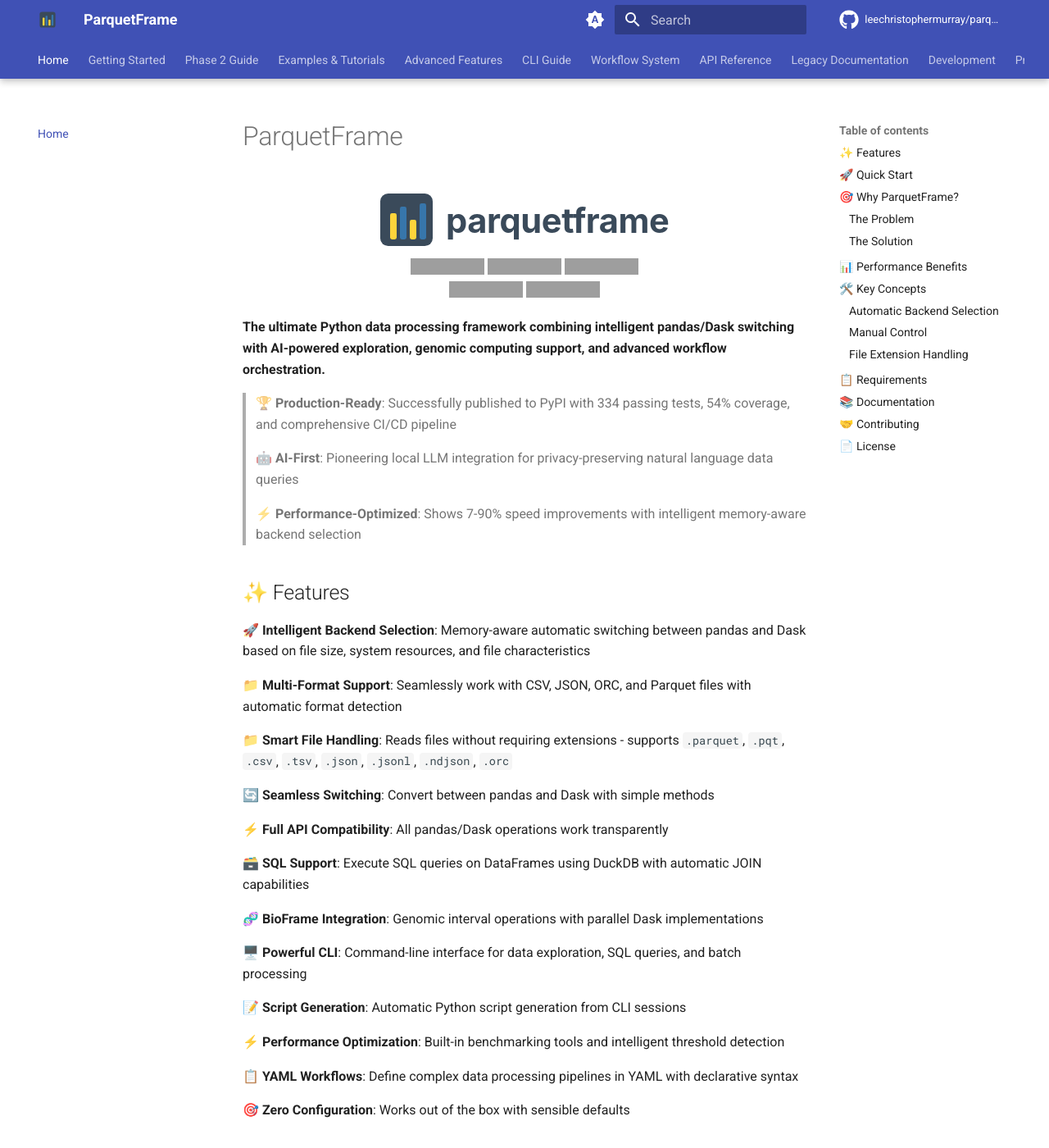
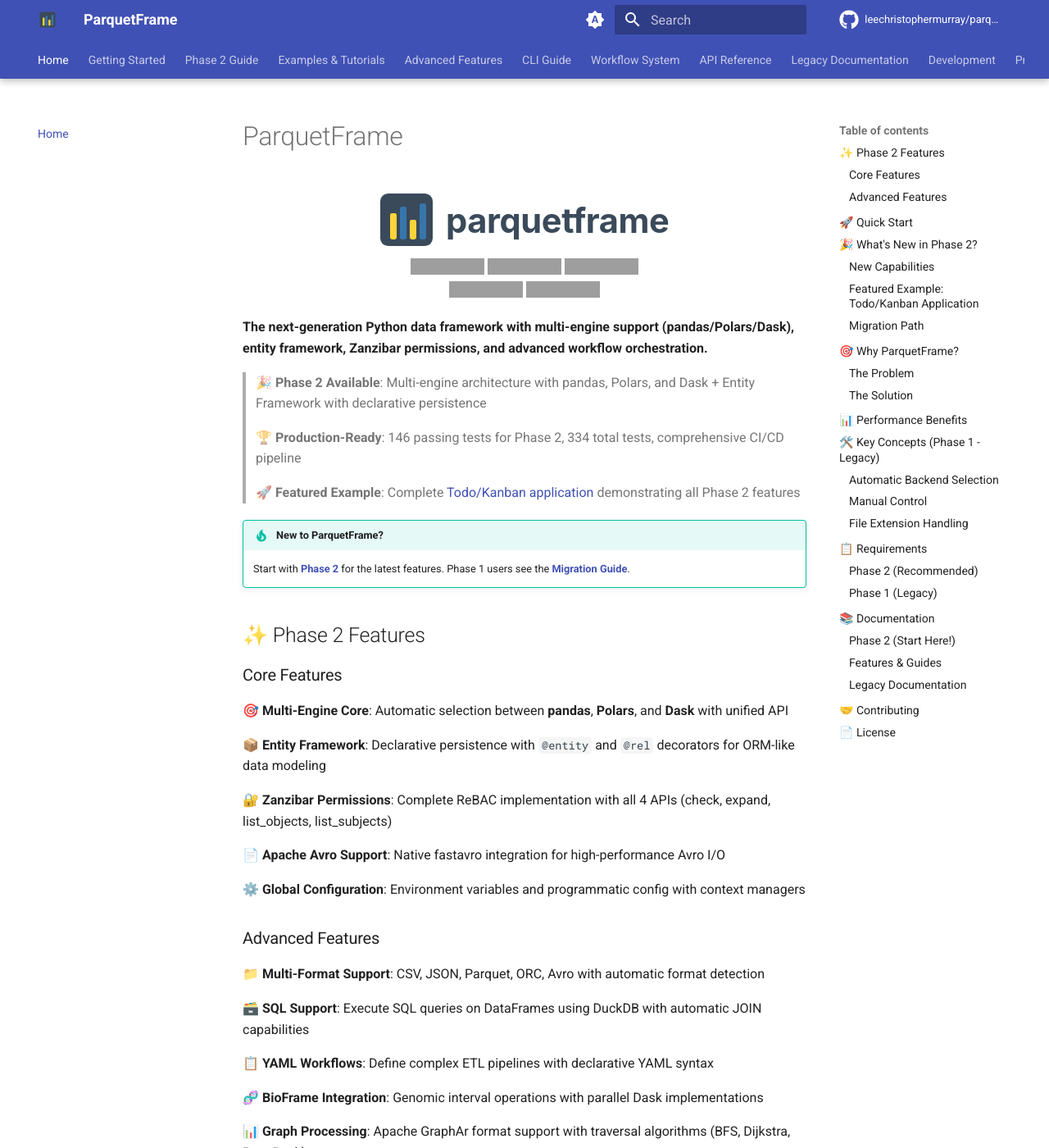
Before and after one commit to leechristophermurray/parquetframe, an MkDocs documentation site: the page built from docs/index.md, in a window 1280 px wide and 1400 px high. Shown: the whole window at 82% size. Built offline with MkDocs 1.6.1 and Material for MkDocs 9.7.7, drawn with Linux system fonts in a browser that asks for light colours; comment, search, counter and statistics services are not loaded; the version menu is left out; some of the changed text lies outside the part shown; grey boxes are pictures that could not be loaded.

Commit message:
docs: update homepage to highlight Phase 2 as primary API
- Update hero section to emphasize Phase 2 features (multi-engine, entity framework, Zanzibar)
- Add prominent callout for Todo/Kanban example walkthrough
- Add What's New in Phase 2 section with feature comparison table
- Feature Entity Framework code snippet from Todo/Kanban
- Update Quick Start with Phase 2 tabs (Multi-Engine, Entity Framework, Phase 1 Legacy)
- Add migration path guidance for Phase 1 users
- Reorganize documentation links to prioritize Phase 2
- Update requirements to show Phase 2 and Phase 1 separately
- Add note to Key Concepts marking them as Phase 1 legacy
- Maintain backward compatibility information throughout

````diff
--- a/docs/index.md
+++ b/docs/index.md
@@ -13,39 +13,48 @@
   <a href="https://codecov.io/gh/leechristophermurray/parquetframe"><img src="https://codecov.io/gh/leechristophermurray/parquetframe/branch/main/graph/badge.svg" alt="Coverage"></a>
 </div>
 
-**The ultimate Python data processing framework combining intelligent pandas/Dask switching with AI-powered exploration, genomic computing support, and advanced workflow orchestration.**
+**The next-generation Python data framework with multi-engine support (pandas/Polars/Dask), entity framework, Zanzibar permissions, and advanced workflow orchestration.**
 
-> 🏆 **Production-Ready**: Successfully published to PyPI with 334 passing tests, 54% coverage, and comprehensive CI/CD pipeline
+> 🎉 **Phase 2 Available**: Multi-engine architecture with pandas, Polars, and Dask + Entity Framework with declarative persistence
 
-> 🤖 **AI-First**: Pioneering local LLM integration for privacy-preserving natural language data queries
+> 🏆 **Production-Ready**: 146 passing tests for Phase 2, 334 total tests, comprehensive CI/CD pipeline
 
-> ⚡ **Performance-Optimized**: Shows 7-90% speed improvements with intelligent memory-aware backend selection
+> 🚀 **Featured Example**: Complete [Todo/Kanban application](tutorials/todo-kanban-walkthrough.md) demonstrating all Phase 2 features
 
-## ✨ Features
+!!! tip "New to ParquetFrame?"
+    Start with **[Phase 2](phase2/README.md)** for the latest features. Phase 1 users see the **[Migration Guide](phase2/MIGRATION_GUIDE.md)**.
 
-🚀 **Intelligent Backend Selection**: Memory-aware automatic switching between pandas and Dask based on file size, system resources, and file characteristics
+## ✨ Phase 2 Features
 
-📁 **Multi-Format Support**: Seamlessly work with CSV, JSON, ORC, and Parquet files with automatic format detection
+### Core Features
 
-📁 **Smart File Handling**: Reads files without requiring extensions - supports `.parquet`, `.pqt`, `.csv`, `.tsv`, `.json`, `.jsonl`, `.ndjson`, `.orc`
+🎯 **Multi-Engine Core**: Automatic selection between **pandas**, **Polars**, and **Dask** with unified API
 
-🔄 **Seamless Switching**: Convert between pandas and Dask with simple methods
+📦 **Entity Framework**: Declarative persistence with `@entity` and `@rel` decorators for ORM-like data modeling
 
-⚡ **Full API Compatibility**: All pandas/Dask operations work transparently
+🔐 **Zanzibar Permissions**: Complete ReBAC implementation with all 4 APIs (check, expand, list_objects, list_subjects)
+
+📄 **Apache Avro Support**: Native fastavro integration for high-performance Avro I/O
+
+⚙️ **Global Configuration**: Environment variables and programmatic config with context managers
+
+### Advanced Features
+
+📁 **Multi-Format Support**: CSV, JSON, Parquet, ORC, Avro with automatic format detection
 
 🗃️ **SQL Support**: Execute SQL queries on DataFrames using DuckDB with automatic JOIN capabilities
 
+📋 **YAML Workflows**: Define complex ETL pipelines with declarative YAML syntax
+
 🧬 **BioFrame Integration**: Genomic interval operations with parallel Dask implementations
+
+📊 **Graph Processing**: Apache GraphAr format support with traversal algorithms (BFS, Dijkstra, PageRank)
 
 🖥️ **Powerful CLI**: Command-line interface for data exploration, SQL queries, and batch processing
 
-📝 **Script Generation**: Automatic Python script generation from CLI sessions
+🤖 **AI Integration**: Local LLM support for privacy-preserving natural language queries
 
-⚡ **Performance Optimization**: Built-in benchmarking tools and intelligent threshold detection
-
-📋 **YAML Workflows**: Define complex data processing pipelines in YAML with declarative syntax
-
-🎯 **Zero Configuration**: Works out of the box with sensible defaults
+⚡ **Performance**: 2-5x improvements with Polars, intelligent backend selection, zero overhead
 
 ## 🚀 Quick Start
 
@@ -55,45 +64,63 @@
     # Basic installation
     pip install parquetframe
 
-    # With CLI support (recommended)
-    pip install parquetframe[cli]
+    # With Phase 2 support (pandas, Polars, Dask, Avro)
+    pip install parquetframe[phase2]
+
+    # Full installation with all features
+    pip install parquetframe[all]
     ```
 
-=== "Basic Usage"
+=== "Phase 2: Multi-Engine"
+
+    ```python
+    import parquetframe.core_v2 as pf2
+
+    # Automatic engine selection (pandas/Polars/Dask)
+    df = pf2.read("data.parquet")  # Auto-selects best engine
+    print(f"Using {df.engine_name} engine")
+
+    # All operations work transparently
+    result = df.groupby("category")["value"].sum()
+
+    # Force specific engine
+    df = pf2.read("data.csv", engine="polars")  # Use Polars
+    ```
+
+=== "Phase 2: Entity Framework"
+
+    ```python
+    from dataclasses import dataclass
+    from parquetframe.entity import entity, rel
+
+    @entity(storage_path="./data/users", primary_key="user_id")
+    @dataclass
+    class User:
+        user_id: str
+        username: str
+        email: str
+
+    # Automatic CRUD operations
+    user = User("user_001", "alice", "alice@example.com")
+    user.save()  # Persist to Parquet
+
+    # Query
+    user = User.find("user_001")
+    all_users = User.find_all()
+    ```
+
+=== "Phase 1 (Legacy)"
 
     ```python
     import parquetframe as pqf
 
-    # Read a file - automatically chooses pandas or Dask based on size
-    df = pqf.read("my_data")  # Handles .parquet/.pqt extensions automatically
+    # Phase 1 API (still supported)
+    df = pqf.read("data.parquet")  # pandas/Dask switching
+    result = df.groupby("column").sum()
+    df.save("output")
 
-    # All standard DataFrame operations work
-    result = df.groupby("column").sum()
-
-    # Save without worrying about extensions
-    df.save("output")  # Saves as output.parquet
-    ```
-
-=== "Advanced Usage"
-
-    ```python
-    import parquetframe as pqf
-
-    # Custom threshold
-    df = pqf.read("data", threshold_mb=50)  # Use Dask for files >50MB
-
-    # Force backend
-    df = pqf.read("data", islazy=True)   # Force Dask
-    df = pqf.read("data", islazy=False)  # Force pandas
-
-    # Check current backend
-    print(df.islazy)  # True for Dask, False for pandas
-
-    # Chain operations
-    result = (pqf.read("input")
-              .groupby("category")
-              .sum()
-              .save("result"))
+    # Migrate to Phase 2 for new features!
+    # See: phase2/MIGRATION_GUIDE.md
     ```
 
 === "CLI Usage"
@@ -112,19 +139,80 @@
     pframe benchmark --operations "groupby,filter"
     ```
 
+## 🎉 What's New in Phase 2?
+
+Phase 2 represents a major architectural evolution, transforming ParquetFrame from a pandas/Dask wrapper into a comprehensive data framework.
+
+### New Capabilities
+
+| Feature | Phase 1 | Phase 2 |
+|---------|---------|----------|
+| **Engines** | pandas, Dask | pandas, **Polars**, Dask |
+| **Entity Framework** | ❌ No | ✅ `@entity` and `@rel` decorators |
+| **Permissions** | ❌ No | ✅ Zanzibar ReBAC (4 APIs) |
+| **Avro Support** | ❌ No | ✅ Native fastavro integration |
+| **Configuration** | Basic | ✅ Global config + env vars |
+| **Performance** | Good | ✅ **2-5x faster** with Polars |
+| **Backward Compatible** | — | ✅ **100% compatible** |
+
+### Featured Example: Todo/Kanban Application
+
+See the **[Complete Walkthrough](tutorials/todo-kanban-walkthrough.md)** of a production-ready Kanban board system demonstrating:
+
+- ✅ Multi-user collaboration with role-based access
+- ✅ Entity Framework with `@entity` and `@rel` decorators
+- ✅ Zanzibar permissions with inheritance (Board → List → Task)
+- ✅ YAML workflows for ETL pipelines
+- ✅ Complete source code with 38+ tests
+
+```python
+# Entity Framework example from Todo/Kanban
+from dataclasses import dataclass
+from parquetframe.entity import entity, rel
+
+@entity(storage_path="./data/users", primary_key="user_id")
+@dataclass
+class User:
+    user_id: str
+    username: str
+    email: str
+
+    @rel("Board", foreign_key="owner_id", reverse=True)
+    def boards(self):
+        """Get all boards owned by this user."""
+        pass
+
+# Automatic CRUD operations
+user = User("user_001", "alice", "alice@example.com")
+user.save()  # Persist to Parquet
+boards = user.boards()  # Navigate relationships
+```
+
+### Migration Path
+
+- **Phase 1 users**: See the **[Migration Guide](phase2/MIGRATION_GUIDE.md)** for step-by-step instructions
+- **New users**: Start directly with **[Phase 2](phase2/README.md)**
+- **100% backward compatible**: Phase 1 code continues to work
+
 ## 🎯 Why ParquetFrame?
 
 ### The Problem
 
-Working with dataframes in Python often means choosing between:
+Working with dataframes in Python often means:
 
-- **pandas**: Fast for small datasets, but runs out of memory on large files
-- **Dask**: Memory-efficient for large datasets, but slower for small operations
-- **Manual switching**: Writing boilerplate code to handle different backends
+- **Choosing a single engine**: pandas (fast but memory-limited), Dask (scalable but slower), or Polars (fast but new)
+- **Manual backend management**: Writing conditional code for different data sizes
+- **No data modeling**: Treating everything as raw DataFrames without structure
+- **Complex permissions**: Building authorization systems from scratch
 
 ### The Solution
 
-ParquetFrame automatically chooses the right backend based on your data size, while providing a consistent API that works with both pandas and Dask. No more manual backend management or code duplication.
+ParquetFrame provides a unified framework that:
+
+- **Automatically selects** the best engine (pandas/Polars/Dask) based on data characteristics
+- **Provides entity framework** for declarative data modeling with `@entity` and `@rel` decorators
+- **Includes Zanzibar permissions** for production-grade authorization
+- **Maintains 100% compatibility** with Phase 1 while adding powerful new features
 
 ## 📊 Performance Benefits
 
@@ -135,7 +223,10 @@
 - **CLI performance tools**: Built-in benchmarking and analysis from the command line
 - **Zero overhead**: Direct delegation to underlying libraries without performance penalty
 
-## 🛠️ Key Concepts
+## 🛠️ Key Concepts (Phase 1 - Legacy)
+
+!!! info "Phase 1 API Examples"
+    The examples below use the Phase 1 API which is still supported. For Phase 2 features (multi-engine with Polars, Entity Framework, Zanzibar permissions), see the **[Phase 2 Guide](phase2/README.md)**.
 
 ### Automatic Backend Selection
 
@@ -182,6 +273,15 @@
 
 ## 📋 Requirements
 
+### Phase 2 (Recommended)
+- Python 3.10+
+- pandas >= 2.0.0
+- dask[dataframe] >= 2023.1.0 (optional)
+- polars >= 0.19.0 (optional)
+- fastavro >= 1.8.0 (optional, for Avro support)
+- pyarrow >= 10.0.0
+
+### Phase 1 (Legacy)
 - Python 3.9+
 - pandas >= 2.0.0
 - dask[dataframe] >= 2023.1.0
@@ -189,13 +289,24 @@
 
 ## 📚 Documentation
 
+### Phase 2 (Start Here!)
+- **[Phase 2 Overview](phase2/README.md)** - Complete Phase 2 feature guide
+- **[Todo/Kanban Walkthrough](tutorials/todo-kanban-walkthrough.md)** - Full application example
+- **[Migration Guide](phase2/MIGRATION_GUIDE.md)** - Migrate from Phase 1
+- **[Quick Start](quickstart.md)** - Get up and running in minutes
 - [Installation Guide](installation.md) - Detailed installation instructions
-- [Quick Start](quickstart.md) - Get up and running in minutes
-- [User Guide](usage.md) - Comprehensive usage examples
+
+### Features & Guides
 - [CLI Guide](cli/index.md) - Complete command-line interface documentation
-- [Performance Optimization](tutorials/performance.md) - Advanced performance features and benchmarking
+- [Performance Tips](performance.md) - Optimize your workflows
+- [Workflow System](workflows/index.md) - YAML workflow orchestration
+- [Graph Processing](graph/index.md) - Apache GraphAr support
+- [Permissions System](permissions/index.md) - Zanzibar ReBAC
 - [API Reference](api/core.md) - Complete API documentation
-- [Performance Tips](performance.md) - Optimize your workflows
+
+### Legacy Documentation
+- [Phase 1 Usage Guide](legacy/legacy-basic-usage.md) - Phase 1 API reference
+- [Phase 1 Backend Selection](legacy/legacy-backends.md) - pandas/Dask switching
 
 ## 🤝 Contributing
 
````
